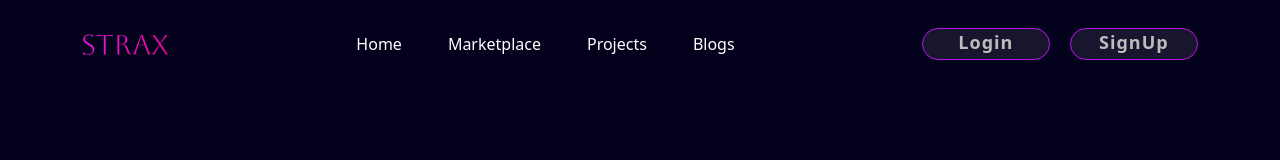
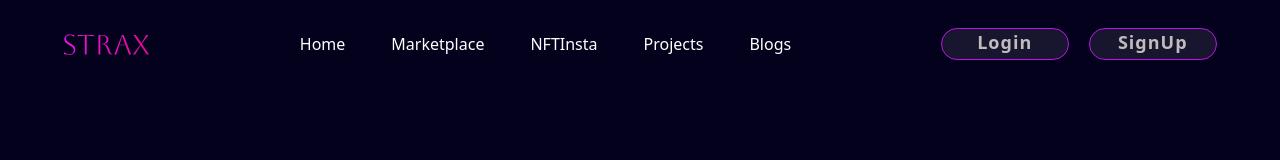
Before and after one commit to MuKulsoop/Carbonexis, a React (Vite) app: page / in a window 1280 px wide. Shown: the top 160 px of the page. Built offline with nearby package versions, Linux system fonts and the light colour scheme.

Commit message:
added the routing for nftinsta

```diff
--- a/src/App.jsx
+++ b/src/App.jsx
@@ -9,6 +9,7 @@ import Loader from './Components/Loader';
 import { BrowserRouter as Router, Routes, Route } from 'react-router-dom';
 import Projects from './Pages/Projects';
 import ProjectCreatePage from './Pages/CreateProject';
+import NFTInsta from './Pages/NFTIntsa';
 
 
 
@@ -39,6 +40,7 @@ function App() {
             <Route path='/signup' exact element={<SignUpPage />} />
             <Route path='/Projects' exact element={<Projects />} />
             <Route path='/Projects/create' exact element={<ProjectCreatePage />} />
+            <Route path='/instaNFT' exact element={<NFTInsta />} />
           </Routes>
         )}
       </Router>
--- a/src/Components/Navbar.jsx
+++ b/src/Components/Navbar.jsx
@@ -15,6 +15,9 @@ function NavBar() {
             </li>
             <li className="NavItem">
               <Link to="/marketplace">Marketplace</Link>
+            </li>
+            <li className="NavItem">
+              <Link to="/instaNFT">NFTInsta</Link>
             </li>
             <li className="NavItem">
               <Link to="/Projects">Projects</Link>
```
